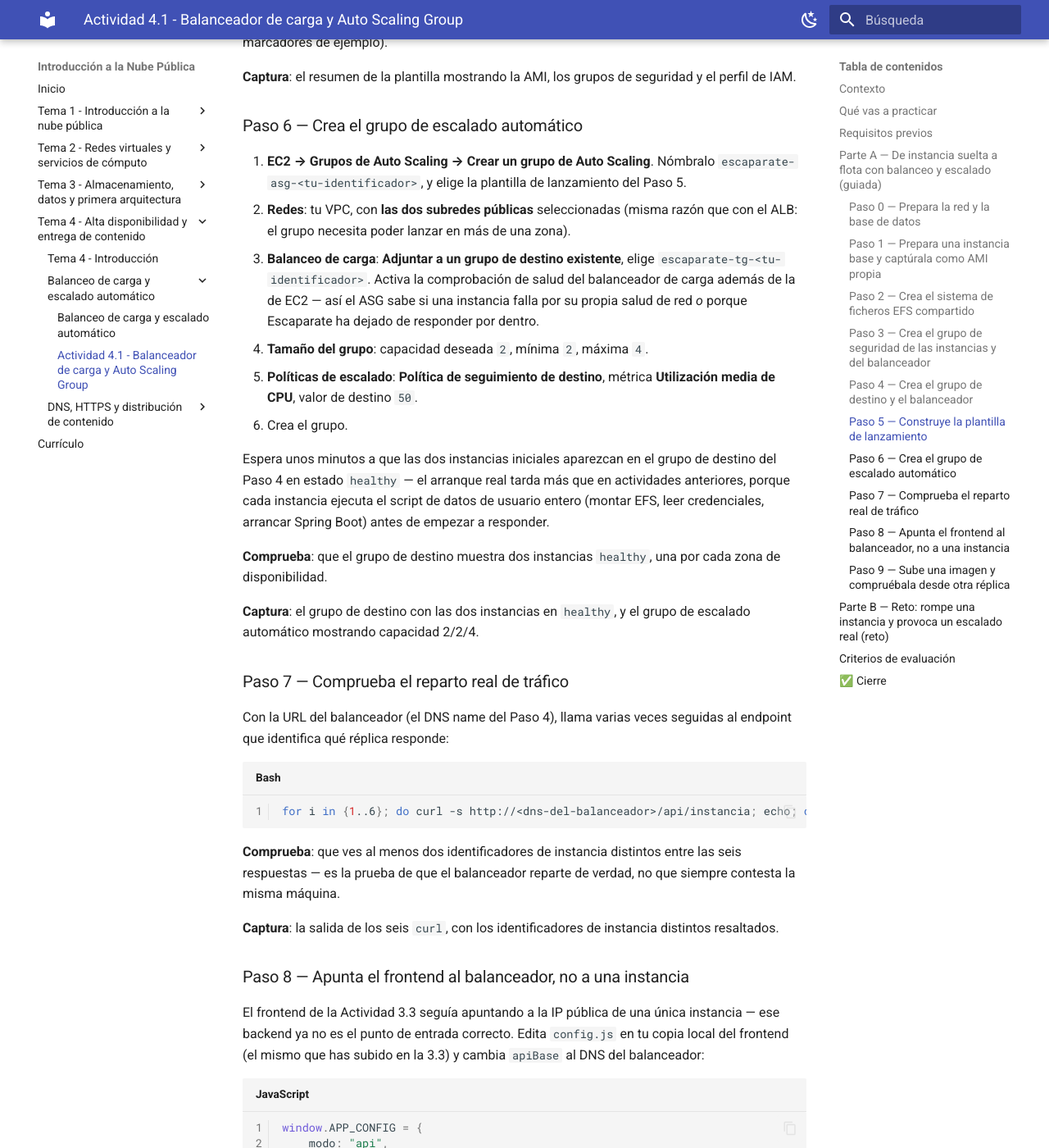
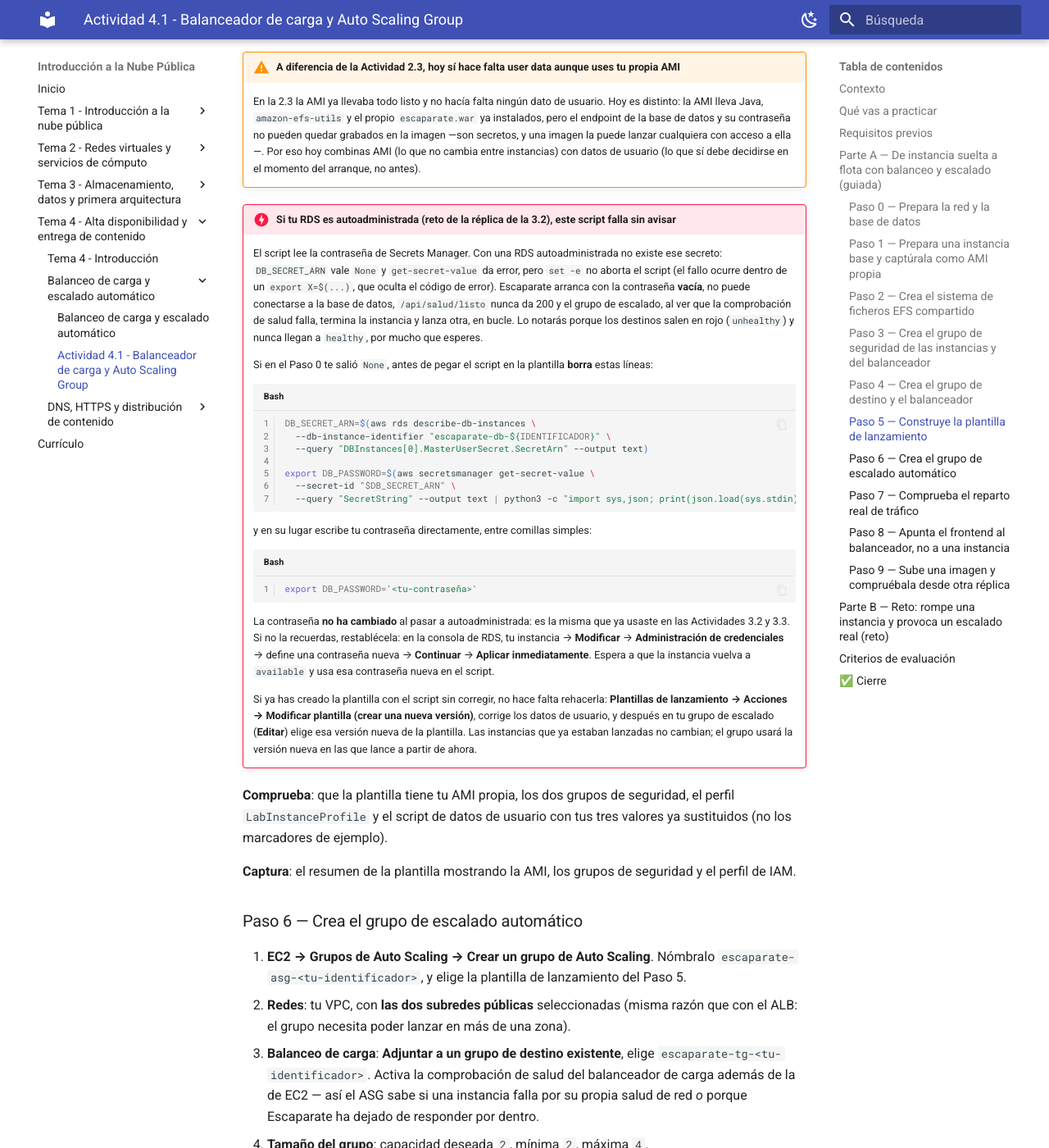
Before and after one commit to aitorventura/introduccion-nube, an MkDocs documentation site: the page built from docs/tema4/actividad_4_1.md, in a window 1280 px wide and 1400 px high, scrolled down 7626 px. Shown: the whole window at 82% size. Built offline with MkDocs 1.6.1 and Material for MkDocs 9.7.7, drawn with Linux system fonts in a browser that asks for light colours; some of the changed text lies outside the part shown.

Commit message:
Actividad 4.1: avisa de que el script de arranque falla con RDS autoadministrada y explica cómo corregirlo
El script de datos de usuario lee la contraseña de Secrets Manager. Tras el reto de la réplica de la 3.2 la RDS es autoadministrada, DB_SECRET_ARN vale None y la contraseña queda vacía sin que set -e aborte, así que los destinos nunca llegan a healthy. Se añade el aviso en el Paso 5, cómo comprobar el modo en el Paso 0, cómo restablecer la contraseña y cómo corregir una plantilla ya creada.

````diff
--- a/docs/tema4/actividad_4_1.md
+++ b/docs/tema4/actividad_4_1.md
@@ -52,7 +52,15 @@ Redespliega la red de Terraform si la has destruido al cerrar la 3.3 (mismo coma
 
 Con la base de datos RDS, lo que hagas depende de qué dejaste al cerrar la 3.3:
 
-- **Si solo la detuviste** (no la destruiste): arráncala desde la consola (**Acciones → Comenzar**) y sigue con el mismo endpoint y el mismo modo de credenciales que ya tenía. Si en su día hiciste el reto de la réplica de lectura de la 3.2, esta RDS seguirá en modo autoadministrado — tenlo presente para el reto de escalado vertical de esta misma actividad, más adelante.
+- **Si solo la detuviste** (no la destruiste): arráncala desde la consola (**Acciones → Comenzar**) y sigue con el mismo endpoint y el mismo modo de credenciales que ya tenía. Si en su día hiciste el reto de la réplica de lectura de la 3.2, esta RDS está en modo autoadministrado: la réplica obliga a quitar Secrets Manager, y borrar la réplica después no lo devuelve. Tenlo en cuenta en el Paso 5, porque el script de datos de usuario tal como viene no funcionaría con ella. Para saber en qué modo está la tuya:
+
+    ```bash
+    aws rds describe-db-instances \
+      --db-instance-identifier escaparate-db-<tu-identificador> \
+      --query "DBInstances[0].MasterUserSecret.SecretArn" --output text
+    ```
+
+    Si te devuelve un ARN (`arn:aws:secretsmanager:...`), está gestionada por Secrets Manager. Si devuelve `None`, es autoadministrada.
 - **Si la destruiste del todo**: recréala repitiendo el Paso 2 de la Actividad 3.2 tal cual — mismo identificador `escaparate-db-<tu-identificador>`, mismas opciones. Al nacer de nuevo, vuelve a tener credenciales gestionadas por Secrets Manager, como la primera vez.
 
 Cuando esté `available`, carga el esquema y los datos de ejemplo (Paso 5 de la 3.2, con `01-schema.sql` y `02-data.sql` de los recursos de aquella actividad).
@@ -158,6 +166,31 @@ Abre `recursos/tema4/actividad_4_1/arranque-instancia.sh` de los recursos de hoy
 
 !!! warning "A diferencia de la Actividad 2.3, hoy sí hace falta user data aunque uses tu propia AMI"
     En la 2.3 la AMI ya llevaba todo listo y no hacía falta ningún dato de usuario. Hoy es distinto: la AMI lleva Java, `amazon-efs-utils` y el propio `escaparate.war` ya instalados, pero el endpoint de la base de datos y su contraseña no pueden quedar grabados en la imagen —son secretos, y una imagen la puede lanzar cualquiera con acceso a ella—. Por eso hoy combinas AMI (lo que no cambia entre instancias) con datos de usuario (lo que sí debe decidirse en el momento del arranque, no antes).
+
+!!! danger "Si tu RDS es autoadministrada (reto de la réplica de la 3.2), este script falla sin avisar"
+    El script lee la contraseña de Secrets Manager. Con una RDS autoadministrada no existe ese secreto: `DB_SECRET_ARN` vale `None` y `get-secret-value` da error, pero `set -e` no aborta el script (el fallo ocurre dentro de un `export X=$(...)`, que oculta el código de error). Escaparate arranca con la contraseña **vacía**, no puede conectarse a la base de datos, `/api/salud/listo` nunca da 200 y el grupo de escalado, al ver que la comprobación de salud falla, termina la instancia y lanza otra, en bucle. Lo notarás porque los destinos salen en rojo (`unhealthy`) y nunca llegan a `healthy`, por mucho que esperes.
+
+    Si en el Paso 0 te salió `None`, antes de pegar el script en la plantilla **borra** estas líneas:
+
+    ```bash
+    DB_SECRET_ARN=$(aws rds describe-db-instances \
+      --db-instance-identifier "escaparate-db-${IDENTIFICADOR}" \
+      --query "DBInstances[0].MasterUserSecret.SecretArn" --output text)
+
+    export DB_PASSWORD=$(aws secretsmanager get-secret-value \
+      --secret-id "$DB_SECRET_ARN" \
+      --query "SecretString" --output text | python3 -c "import sys,json; print(json.load(sys.stdin)['password'])")
+    ```
+
+    y en su lugar escribe tu contraseña directamente, entre comillas simples:
+
+    ```bash
+    export DB_PASSWORD='<tu-contraseña>'
+    ```
+
+    La contraseña **no ha cambiado** al pasar a autoadministrada: es la misma que ya usaste en las Actividades 3.2 y 3.3. Si no la recuerdas, restablécela: en la consola de RDS, tu instancia → **Modificar** → **Administración de credenciales** → define una contraseña nueva → **Continuar** → **Aplicar inmediatamente**. Espera a que la instancia vuelva a `available` y usa esa contraseña nueva en el script.
+
+    Si ya has creado la plantilla con el script sin corregir, no hace falta rehacerla: **Plantillas de lanzamiento → Acciones → Modificar plantilla (crear una nueva versión)**, corrige los datos de usuario, y después en tu grupo de escalado (**Editar**) elige esa versión nueva de la plantilla. Las instancias que ya estaban lanzadas no cambian; el grupo usará la versión nueva en las que lance a partir de ahora.
 
 **Comprueba**: que la plantilla tiene tu AMI propia, los dos grupos de seguridad, el perfil `LabInstanceProfile` y el script de datos de usuario con tus tres valores ya sustituidos (no los marcadores de ejemplo).
 
@@ -279,7 +312,7 @@ Da de alta un producto nuevo con foto desde el catálogo. El propio frontend tra
     ```
 
     !!! tip "Si tienes credenciales autoadministradas (reto de la 3.2)"
-        Sustituye las tres líneas de `DB_SECRET_ARN` y `get-secret-value` por `export DB_PASSWORD='<tu-contraseña>'` directamente, entre comillas simples — mismo caso que ya viste en la 3.3.
+        Sustituye las tres líneas de `DB_SECRET_ARN` y `get-secret-value` por `export DB_PASSWORD='<tu-contraseña>'` directamente, entre comillas simples — mismo caso que el del Paso 5 y el que ya viste en la 3.3.
 
     Con el script guardado:
 
````
